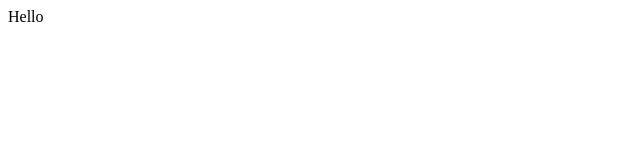
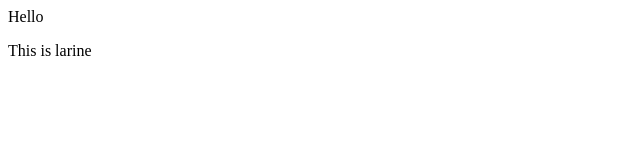
Before and after one commit to larinetheresa/localrepo, a plain HTML site: page index.html in a window 1280 px wide. Shown: the full height of the page, 0-640 px from the left. Drawn offline with Linux system fonts and the light colour scheme.

Commit message:
Added something

```diff
--- a/index.html
+++ b/index.html
@@ -1 +1,2 @@
 <p>Hello</p>
+<p>This is larine</p>
```
